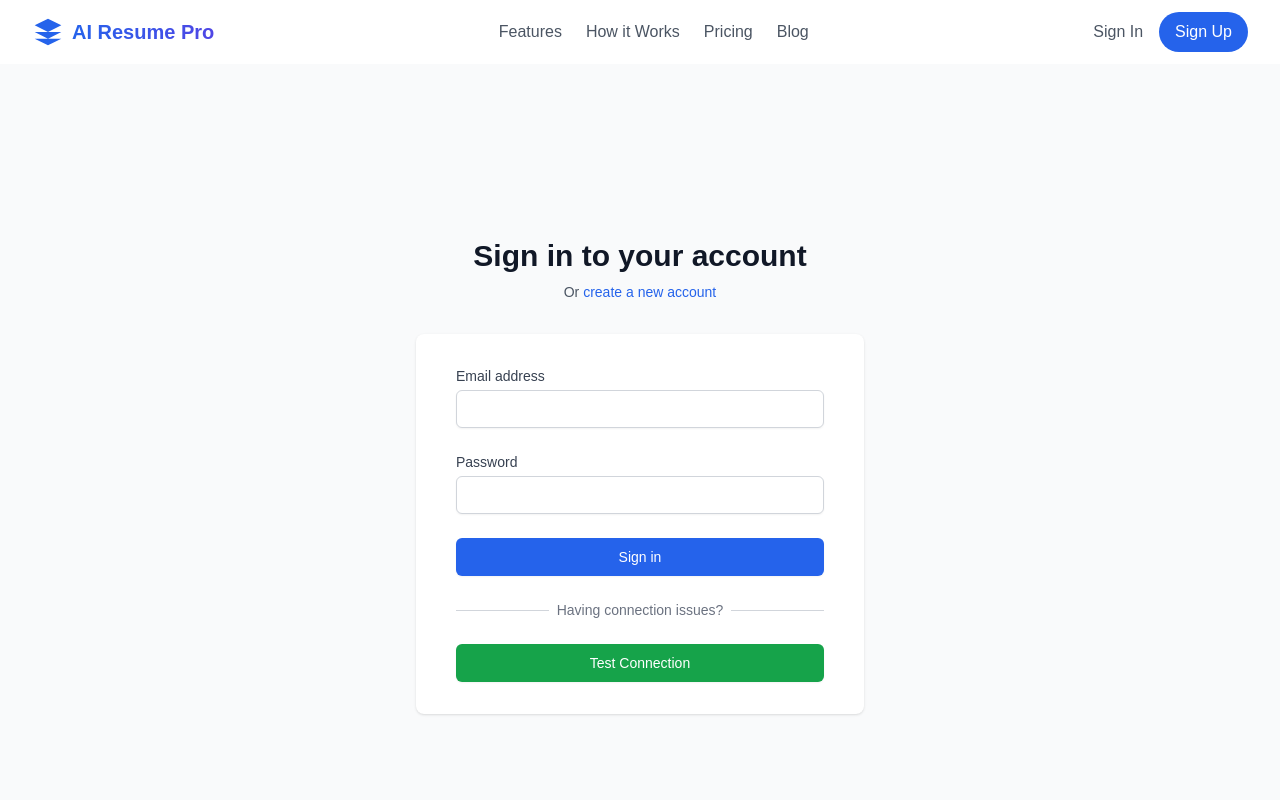
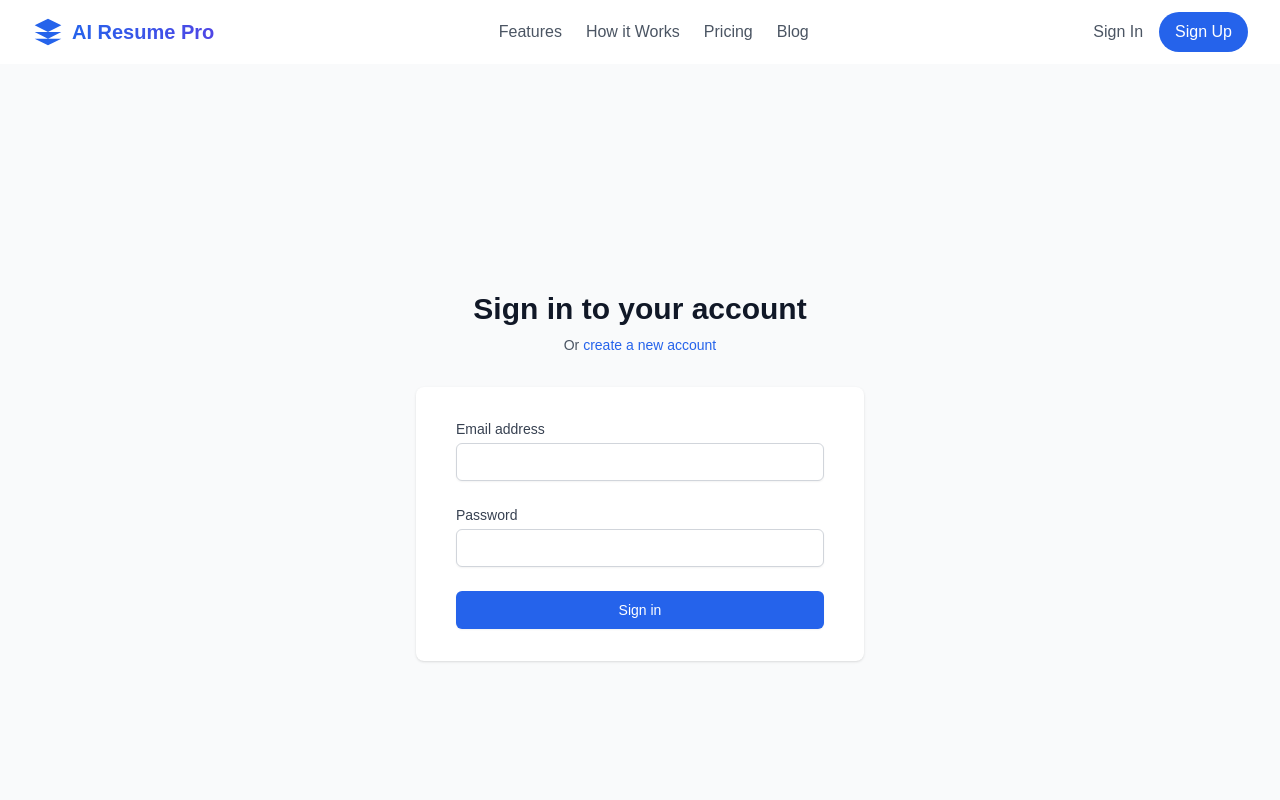
Before and after one commit to Mikaelnylnader/CV-App, a React (Vite) app: page /login in a window 1280 px wide. Shown: the top 800 px of the page. Built offline with nearby package versions, Linux system fonts and the light colour scheme; no server answers; the database is empty; a web font is replaced by a local one.

Commit message:
Remove connection test from login page

```diff
--- a/src/pages/Login.jsx
+++ b/src/pages/Login.jsx
@@ -1,7 +1,6 @@
 import React, { useState } from 'react';
 import { useNavigate, Link } from 'react-router-dom';
 import { useAuth } from '../contexts/AuthContext';
-import ConnectionTest from '../components/ConnectionTest';
 
 export default function Login() {
   const [email, setEmail] = useState('');
@@ -118,23 +117,6 @@
               </button>
             </div>
           </form>
-
-          <div className="mt-6">
-            <div className="relative">
-              <div className="absolute inset-0 flex items-center">
-                <div className="w-full border-t border-gray-300" />
-              </div>
-              <div className="relative flex justify-center text-sm">
-                <span className="px-2 bg-white text-gray-500">
-                  Having connection issues?
-                </span>
-              </div>
-            </div>
-
-            <div className="mt-6">
-              <ConnectionTest />
-            </div>
-          </div>
         </div>
       </div>
     </div>
```
